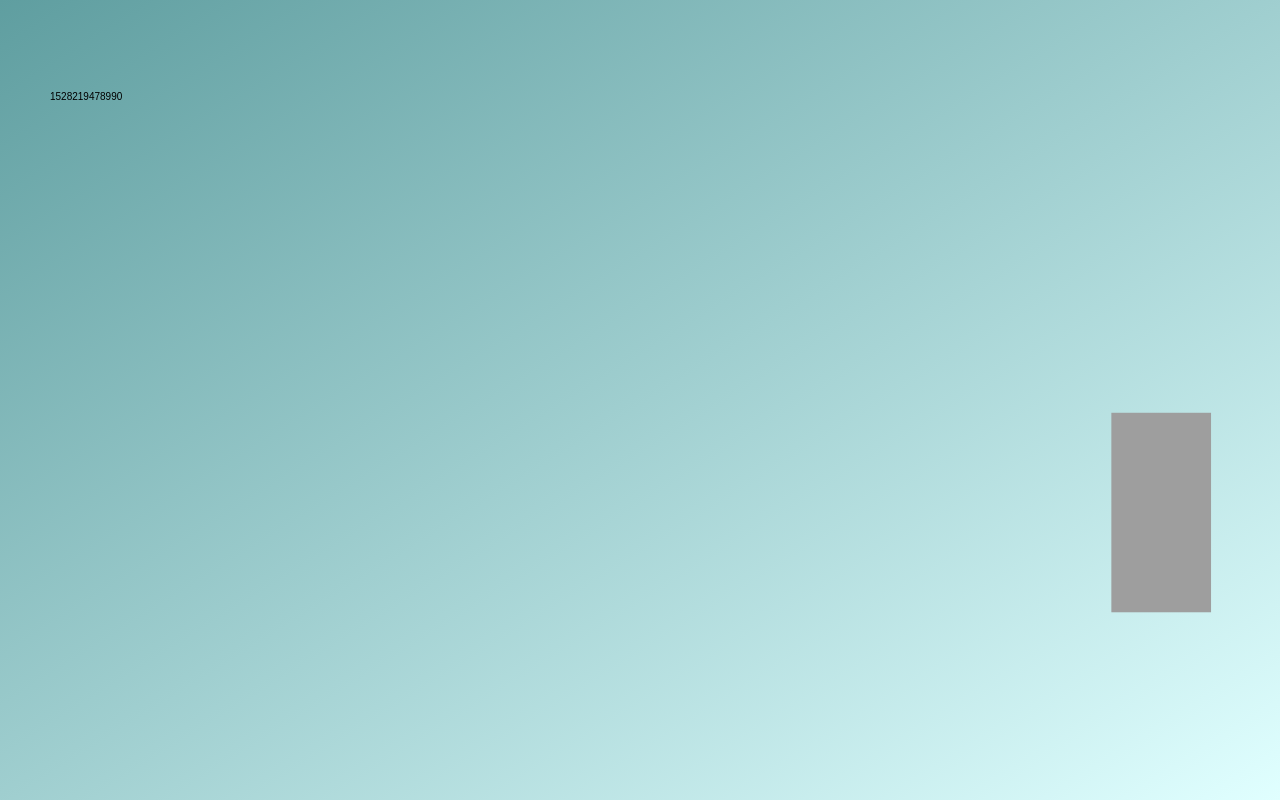
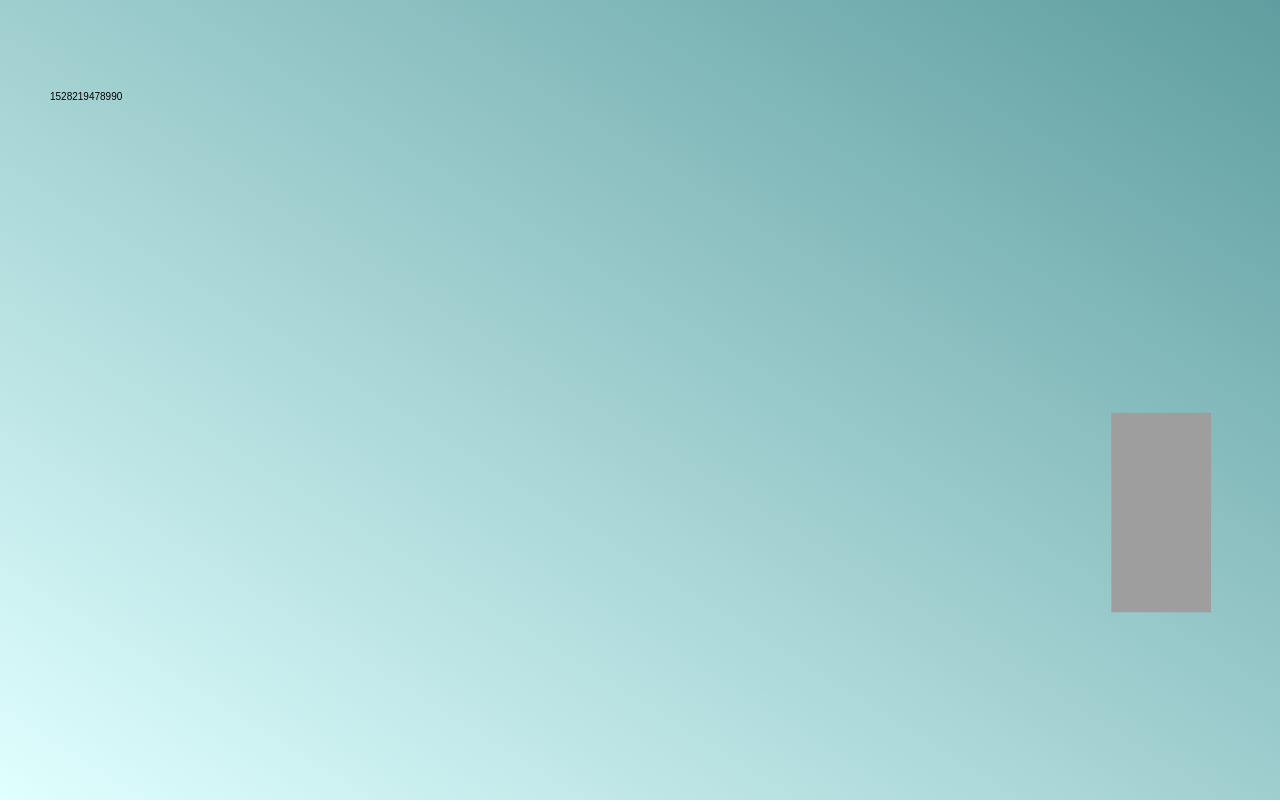
Before and after one commit to Marvinesc3/MNW, a plain HTML site: page Development_Project/index.html in a window 1280 px wide. Drawn offline with Linux system fonts and the light colour scheme.

Commit message:
Added more styles.

```diff
--- a/Development_Project/styles.css
+++ b/Development_Project/styles.css
@@ -1,7 +1,7 @@
 
 canvas {
     background: azure;
-    background: linear-gradient(to bottom right, cadetblue, lightcyan);
+    background: linear-gradient(to bottom left, cadetblue, lightcyan);
 }
 
 body {
```
